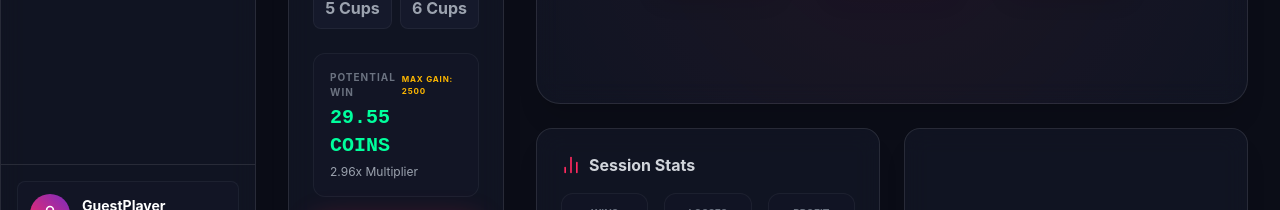
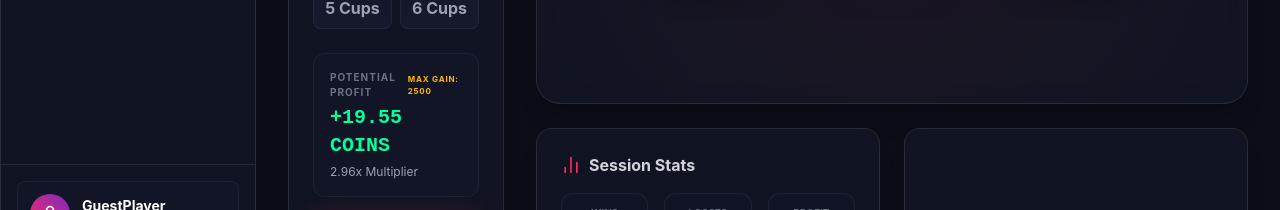
Before and after one commit to DM7OFF/Hexbet, a React (Vite) app in the folder frontend/: page /casino/shells in a window 1280 px wide. Shown: the part 504-714 px from the top of the page. Built offline with nearby package versions, Linux system fonts and the light colour scheme; no server answers.

Commit message:
fix(ui): align terminology to Potential Profit and fix Max Gain display

```diff
--- a/frontend/src/pages/CasinoPlinko.tsx
+++ b/frontend/src/pages/CasinoPlinko.tsx
@@ -156,7 +156,7 @@ export default function CasinoPlinko() {
             <div className="space-y-2">
               <div className="flex justify-between items-center px-1">
                 <label className="text-xs font-bold text-gray-500 uppercase tracking-widest">Bet Amount</label>
-                <span className="text-[10px] text-warning font-bold uppercase tracking-wider">Max Gain: 10000</span>
+                <span className="text-[10px] text-warning font-bold uppercase tracking-wider">Max Gain: {MAX_GAIN}</span>
               </div>
               <div className="flex bg-surface rounded-lg border border-white/10 overflow-hidden">
                 <input
--- a/frontend/src/pages/CasinoShells.tsx
+++ b/frontend/src/pages/CasinoShells.tsx
@@ -262,10 +262,10 @@ export default function CasinoShells() {
 
             <div className="p-4 bg-surface/50 rounded-xl border border-white/5 space-y-1">
               <div className="flex justify-between items-center">
-                <div className="text-[10px] text-gray-500 font-bold uppercase tracking-widest">Potential Win</div>
+                <div className="text-[10px] text-gray-500 font-bold uppercase tracking-widest">Potential Profit</div>
                 <div className="text-[8px] text-warning font-bold uppercase tracking-widest">Max Gain: {MAX_GAIN}</div>
               </div>
-              <div className="text-xl font-mono font-bold text-success">{Math.min(betAmount * multiplier, betAmount + MAX_GAIN).toFixed(2)} COINS</div>
+              <div className="text-xl font-mono font-bold text-success">+{potentialProfit.toFixed(2)} COINS</div>
               <div className="text-xs text-gray-400">{multiplier.toFixed(2)}x Multiplier</div>
             </div>
 
```
